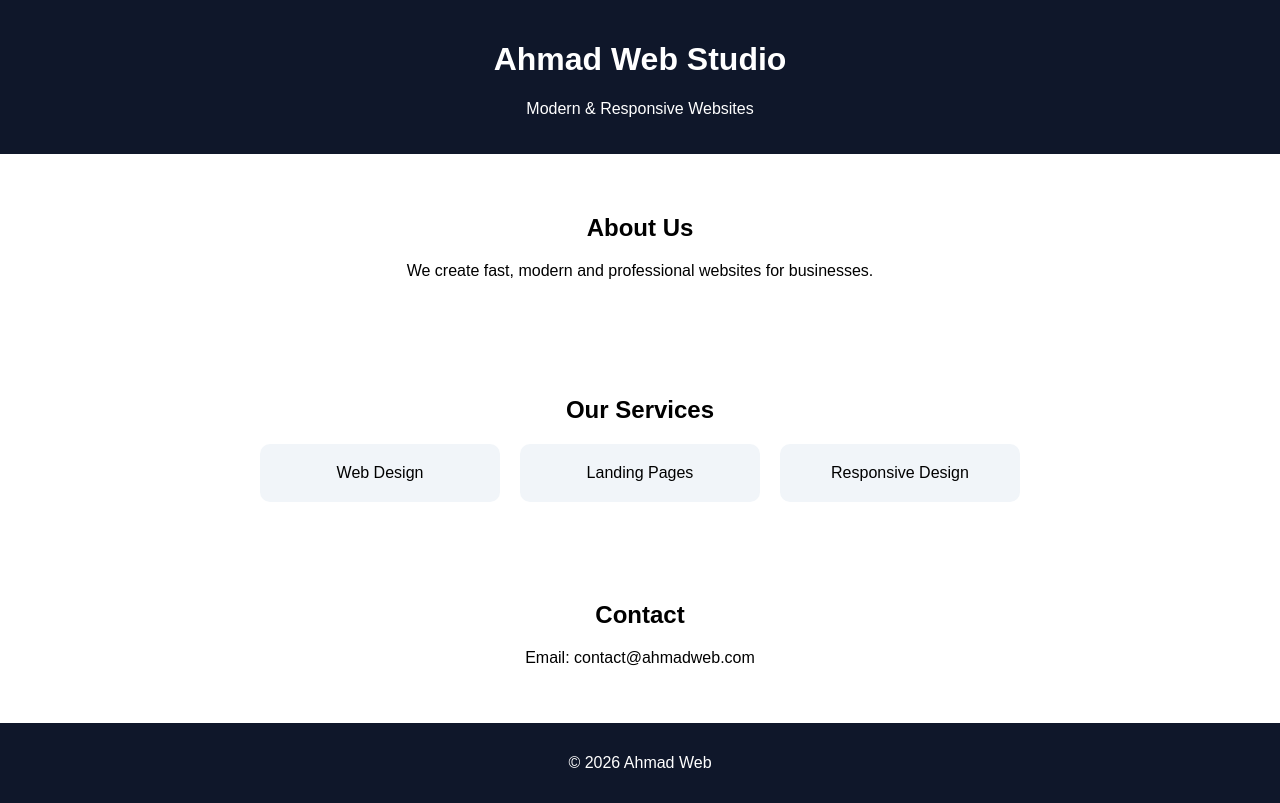
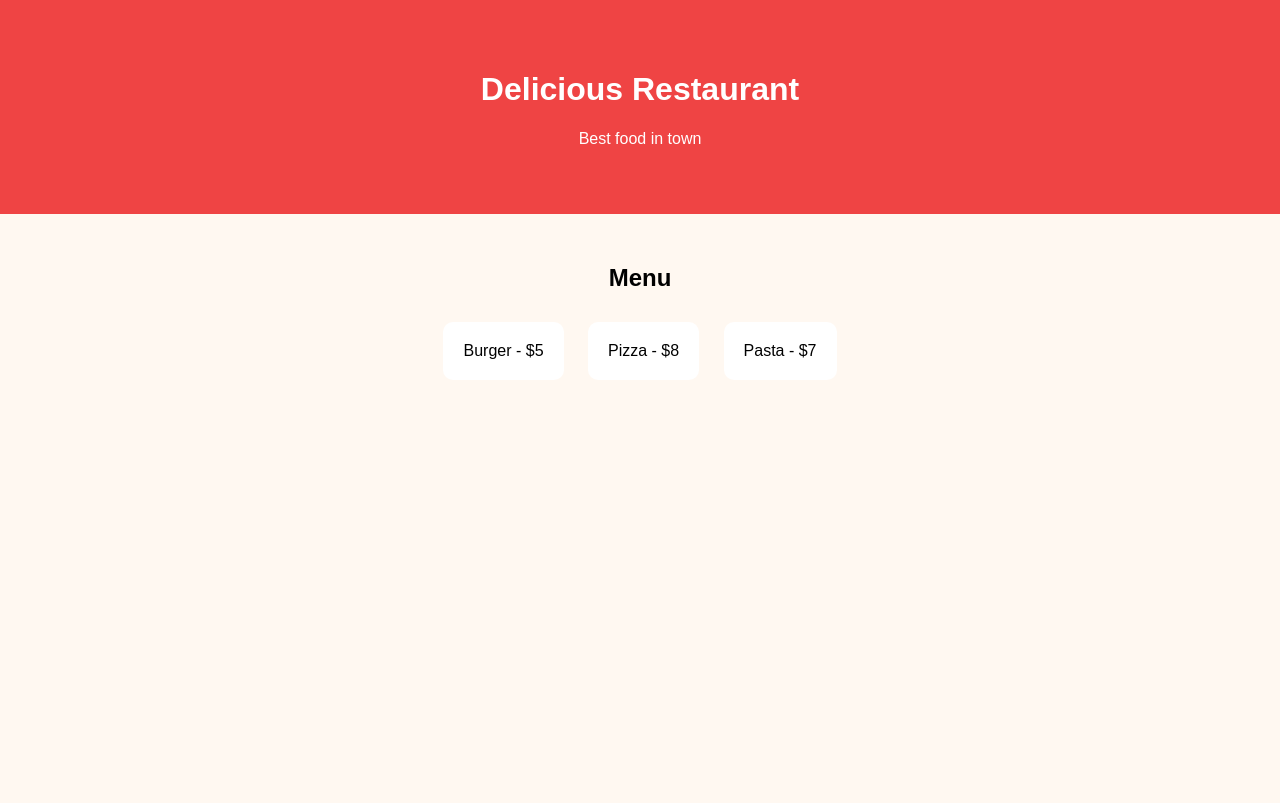
Before and after one commit to samalmasry777-sys/ahmad-website, a plain HTML site: page index.html in a window 1280 px wide. Drawn offline with Linux system fonts and the light colour scheme.

Commit message:
Update index.html

```diff
--- a/index.html
+++ b/index.html
@@ -2,72 +2,27 @@
 <html lang="en">
 <head>
 <meta charset="UTF-8">
-<meta name="viewport" content="width=device-width, initial-scale=1.0">
-<title>Ahmad Web</title>
+<title>Restaurant</title>
 <style>
-body {
-  margin: 0;
-  font-family: Arial;
-}
-header {
-  background: #0f172a;
-  color: white;
-  padding: 20px;
-  text-align: center;
-}
-section {
-  padding: 40px;
-  text-align: center;
-}
-.services {
-  display: flex;
-  justify-content: center;
-  gap: 20px;
-}
-.card {
-  background: #f1f5f9;
-  padding: 20px;
-  border-radius: 10px;
-  width: 200px;
-}
-footer {
-  background: #0f172a;
-  color: white;
-  padding: 15px;
-  text-align: center;
-}
+body {margin:0;font-family:Arial;background:#fff8f1;}
+header {background:#ef4444;color:white;padding:50px;text-align:center;}
+section {padding:30px;text-align:center;}
+.menu {background:white;padding:20px;margin:10px;display:inline-block;border-radius:10px;}
 </style>
 </head>
-
 <body>
 
 <header>
-  <h1>Ahmad Web Studio</h1>
-  <p>Modern & Responsive Websites</p>
+<h1>Delicious Restaurant</h1>
+<p>Best food in town</p>
 </header>
 
 <section>
-  <h2>About Us</h2>
-  <p>We create fast, modern and professional websites for businesses.</p>
+<h2>Menu</h2>
+<div class="menu">Burger - $5</div>
+<div class="menu">Pizza - $8</div>
+<div class="menu">Pasta - $7</div>
 </section>
-
-<section>
-  <h2>Our Services</h2>
-  <div class="services">
-    <div class="card">Web Design</div>
-    <div class="card">Landing Pages</div>
-    <div class="card">Responsive Design</div>
-  </div>
-</section>
-
-<section>
-  <h2>Contact</h2>
-  <p>Email: contact@ahmadweb.com</p>
-</section>
-
-<footer>
-  <p>© 2026 Ahmad Web</p>
-</footer>
 
 </body>
 </html>
```
